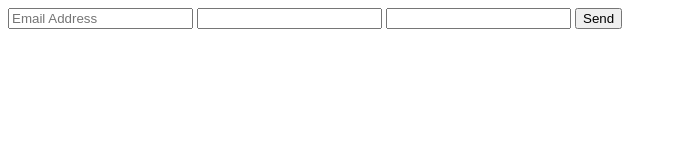
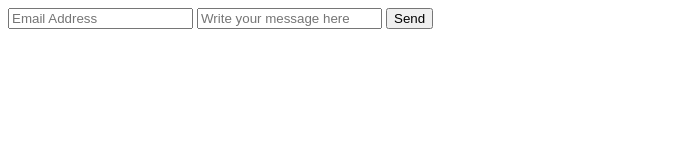
Before and after one commit to answebdev/test-form, a plain HTML site: page index.html in a window 1280 px wide. Shown: the whole page, without its empty margins (0-677 px from the left). Drawn offline with Linux system fonts and the light colour scheme.

Commit message:
remove recaptcha

```diff
--- a/index.html
+++ b/index.html
@@ -17,10 +17,8 @@ https://formsubmit.co/ -->
         <input type="hidden" name="_subject" value="You received a new email!">
         <input type="email" name="email" placeholder="Email Address" required>
         <input type="hidden" name="_next" value="https://answebdev.github.io/test-form/thanks.html">
-        <input type="text" name="name" required>
-        <input type="email" name="email" required>
+        <input type="text" name="message" placeholder="Write your message here" required>
         <button type="submit">Send</button>
-        <input type="hidden" name="_captcha" value="true">
     </form>
 </body>
 
```
